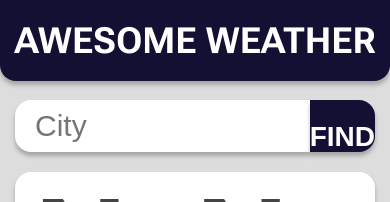
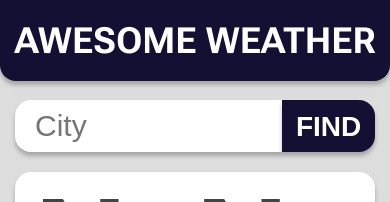
Before and after one commit to Galking10/weathe_forecast, a React (Create React App) app: page /1 in a window 390 px wide. Shown: the top 202 px of the page. Built offline with nearby package versions, Linux system fonts and the light colour scheme; no server answers.

Commit message:
details fixed again

```diff
--- a/src/components/form/styles.scss
+++ b/src/components/form/styles.scss
@@ -18,10 +18,13 @@ input {
   color: #444444;
   outline: none;
 
+  @media screen and (max-width: 809px) {
+    border-radius: 16px 0 0 16px;
+  }
+
   @media screen and (max-width: 1000px) {
     min-width: 210px;
     max-width: 100%;
-    border-radius: 16px 0 0 16px;
     padding-inline: 20px;
   }
 
@@ -43,8 +46,10 @@ button {
   cursor: pointer;
 
   @media screen and (max-width: 1000px) {
-    width: 100px;
+    max-width: 197px;
+
+  }
+  @media screen and (max-width: 809px) {
     border-radius: 0 16px 16px 0;
-    padding: 20px 0 20px 0;
   }
 }
```
